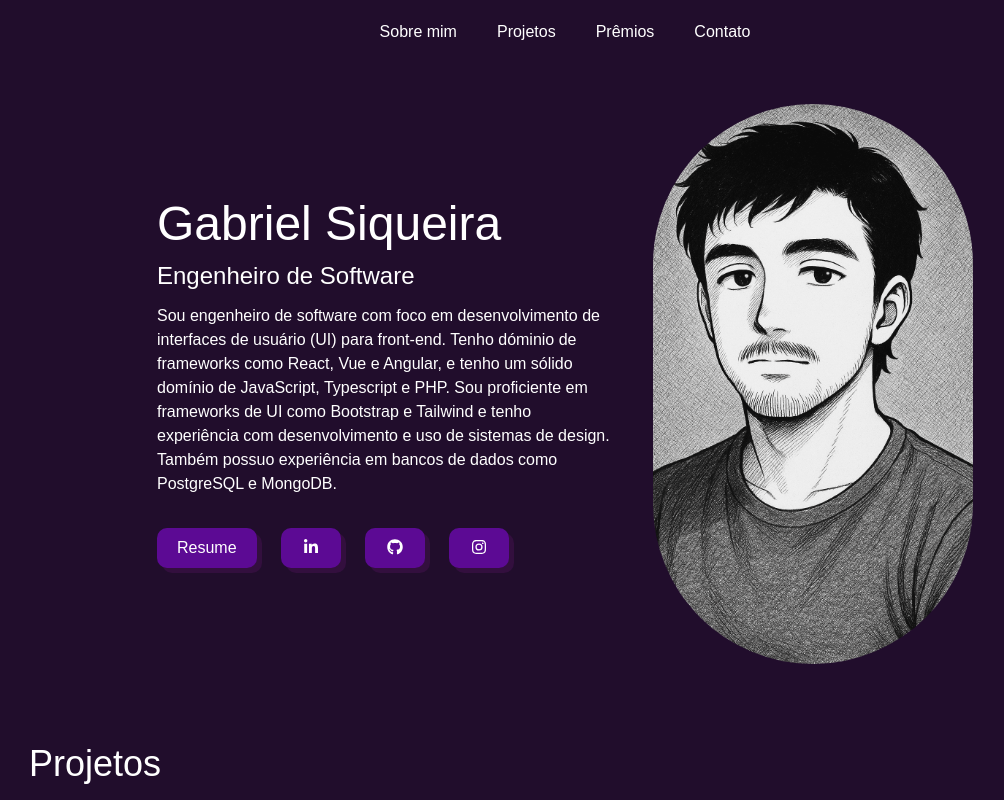
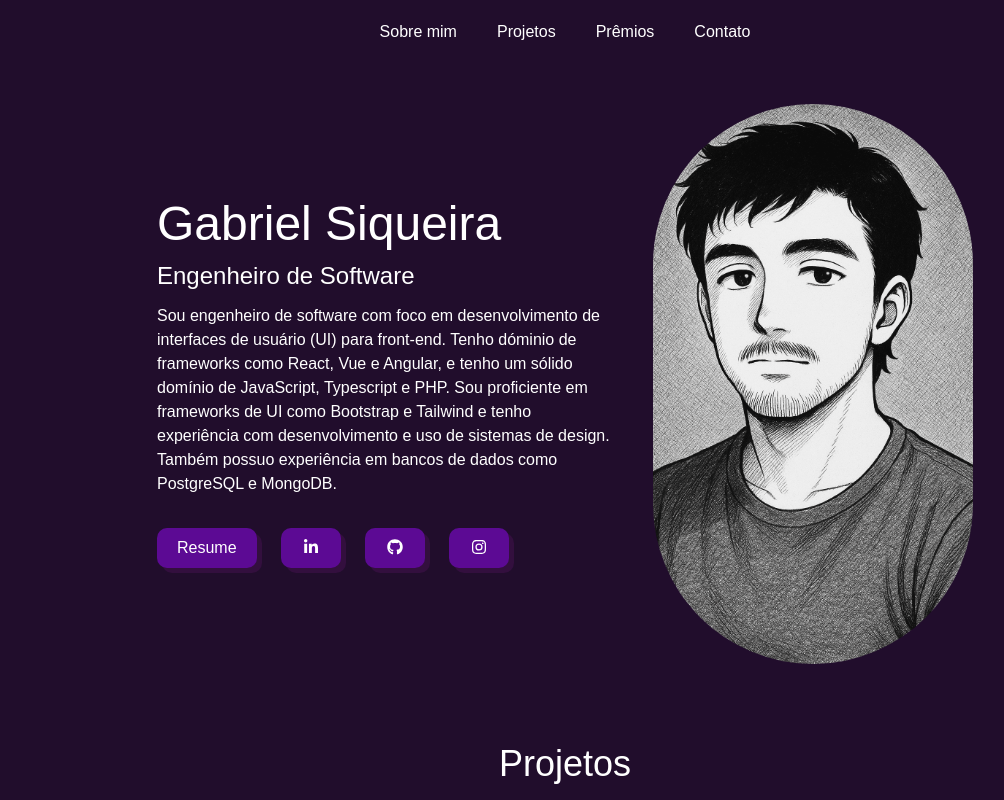
Before and after one commit to Gabrielvsiqueira/gabesiqueira.dev, a React (Vite) app: page / in a window 1280 px wide. Shown: the top 800 px of the page, without its empty margins (75-1079 px from the left). Built offline with nearby package versions, Linux system fonts and the light colour scheme; a web font is replaced by a local one.

Commit message:
fix: lign center h1

```diff
--- a/src/pages/Projects.jsx
+++ b/src/pages/Projects.jsx
@@ -49,7 +49,7 @@ function Projects() {
 
   return (
     <div className="p-5 md:p-10 max-w-6xl mx-auto">
-      <h1 className='text-3xl md:text-4xl font-normal text-center md:text-left mb-8 md:mb-12'>Projetos</h1>
+    <h1 class='text-4xl text-center md:text-4xl left font-normal mb-8 md:mb-12'>Projetos</h1>
       <motion.div
         className="flex flex-col p-4 md:flex-row md:flex-wrap justify-center itens-center gap-8 md:gap-10"
         variants={containerVariants}
```
